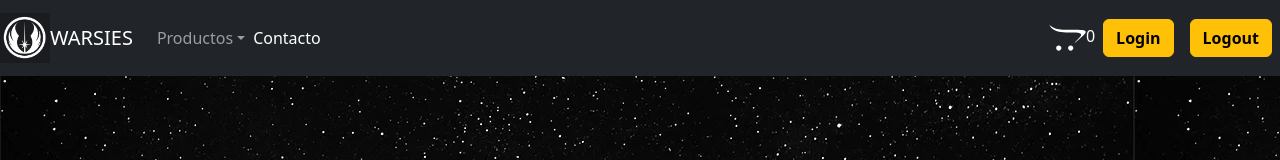
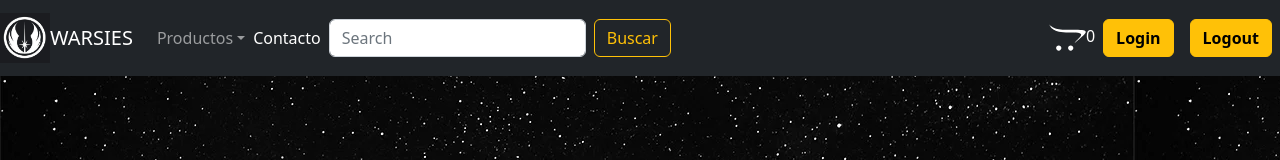
Before and after one commit to noeerolli/integradorReact, a React (Create React App) app: page /collectibles in a window 1280 px wide. Shown: the top 160 px of the page. Built offline with nearby package versions, Linux system fonts and the light colour scheme; no server answers; the database is empty.

Commit message:
Agregado Barra Busqueda, Estilos ItemDetail

```diff
--- a/package.json
+++ b/package.json
@@ -3,6 +3,10 @@
   "version": "0.1.0",
   "private": true,
   "dependencies": {
+    "@fortawesome/fontawesome-svg-core": "^6.2.1",
+    "@fortawesome/free-regular-svg-icons": "^6.2.1",
+    "@fortawesome/free-solid-svg-icons": "^6.2.1",
+    "@fortawesome/react-fontawesome": "^0.2.0",
     "@testing-library/jest-dom": "^5.16.5",
     "@testing-library/react": "^13.4.0",
     "@testing-library/user-event": "^13.5.0",
--- a/src/components/cart/CartBox.jsx
+++ b/src/components/cart/CartBox.jsx
@@ -1,6 +1,7 @@
 import { Badge, Button } from "react-bootstrap";
 import { useContext, useState } from "react";
 import { CartContext } from "./CartContext";
+import { CiCircleMinus, CiCirclePlus  } from "react-icons/ci"
 import { Link } from "react-router-dom";
 import "../cart/cart.css"
 
@@ -28,14 +29,18 @@ export const CartBox = ({products}) => {
 
             <div style={{justifyContent:"center"}}>
                 <div className="text-center" >
-                    <button className="rounded-circle bg-warning " style={{justifyContent:"center"}} onClick={remove}> - </button>
+                    <Button  variant="outline-none" style={{justifyContent:"center"}} onClick={remove}>
+                    <CiCircleMinus style={{ color:"Red" , fontSize: '230%' }}/>
+                     </Button>
                     <Badge bg="dark"  pill style={{margin:"2px"}}>
                         {counter}
                     </Badge>
-                    <button className="rounded-circle "  onClick={add}>+</button>
+                    <Button variant="outline-none"  onClick={add}>
+                    <CiCirclePlus style={{ color:"black" , fontSize: '230%' }}/>
+                    </Button>
                 </div>
 
-                <p style={{marginTop:"1em", fontWeight:"bold"}}>Total: {sumProd} </p>
+                <p style={{marginTop:"1em", fontWeight:"bold"}}>Total: {products.currency} {sumProd} </p>
            </div>
 
 
--- a/src/components/header/NavBar.jsx
+++ b/src/components/header/NavBar.jsx
@@ -1,45 +1,47 @@
 
-import {Button, Nav, Navbar, NavDropdown} from 'react-bootstrap'
+import { Button, Nav, Navbar, NavDropdown } from 'react-bootstrap'
 import { LoginContext } from '../login/LoginContext';
 import { CartContext } from '../cart/CartContext';
-import {FaOpencart} from "react-icons/fa";
+import { FaOpencart } from "react-icons/fa";
 import { Link } from 'react-router-dom';
 import { useContext } from 'react';
 import { Logo } from './Logo';
 import '../header/header.css';
+import { SearchBar } from './SearchBar';
 
-export const NavBar =()=>{
+export const NavBar = () => {
 
 
-    const {logout, waiting} = useContext(LoginContext);
+    const { logout, waiting } = useContext(LoginContext);
 
 
-    const {cartCounter} = useContext(CartContext)
+    const { cartCounter } = useContext(CartContext)
 
 
-    return(
+    return (
 
         <Navbar expand="sm" bg="dark" variant="dark">
 
 
             <Nav id='menu' className="me-auto d-flex align-items-center">
 
-                <Logo/>
-                <NavDropdown title="Productos"  id="collasible-nav-dropdown" >
+                <Logo />
+                <NavDropdown title="Productos" id="collasible-nav-dropdown" >
 
                     <div >
-                      <Link   className='flex-center' style={{color:"black"}} to= "/collectibles"> Coleccionables </Link>
+                        <Link className='flex-center' style={{ color: "black" }} to="/collectibles"> Coleccionables </Link>
                     </div>
 
                     <div >
-                         <Link className='flex-center' style={{color:"black"}}  to= "/clothing"> Indumentaria </Link>
+                        <Link className='flex-center' style={{ color: "black" }} to="/clothing"> Indumentaria </Link>
                     </div>
 
                 </NavDropdown>
 
 
-                <Link to="/contact" style={{color:"white"}}><Nav>Contacto</Nav></Link>
+                <Link to="/contact" style={{ color: "white" }}><Nav>Contacto</Nav></Link>
 
+                <SearchBar />
 
 
             </Nav>
@@ -48,8 +50,8 @@ export const NavBar =()=>{
             <div className='nav' id='nav-login'>
                 <div>
                     <Link to='cart'>
-                        <div id='cart-icon' style={{color:'white'}}>
-                            <FaOpencart style={{color: 'white', fontSize: '230%'}} />
+                        <div id='cart-icon' style={{ color: 'white' }}>
+                            <FaOpencart style={{ color: 'white', fontSize: '230%' }} />
                             {cartCounter}
                         </div>
                     </Link>
--- /dev/null
+++ b/src/components/header/SearchBar.jsx
@@ -0,0 +1,19 @@
+import { Button, Form } from "react-bootstrap"
+
+
+export const SearchBar = () => {
+
+
+
+    return (
+        <Form className="d-flex p-2">
+            <Form.Control
+                type="search"
+                placeholder="Search"
+                className="me-2"
+                aria-label="Search"
+            />
+            <Button variant="outline-warning">Buscar</Button>
+        </Form>
+    )
+}
--- a/src/components/main/pages/ItemDetails.jsx
+++ b/src/components/main/pages/ItemDetails.jsx
@@ -21,7 +21,7 @@ export const ItemDetails = () => {
         <h1 className="title mb-2 mt-2">Detalles del producto</h1>
         <div className="container">
             <div className="row justify-content-center">
-                <div className="d-flex flex-row m-3 mt-5 border border-warning rounded bg-white">
+                <div className="d-flex flex-row m-3 mt-5 border border-warning rounded bg-white my-5">
 
                     <div className="card-body d-flex w-50 my-5 text-center justify-content-center ">
                         <div>
@@ -31,12 +31,12 @@ export const ItemDetails = () => {
                         </div>
                     </div>
 
-                    <div className="card-body d-flex w-100 my-5 " >
+                    <div className="card-body d-flex w-100" >
                         <div className="d-flex flex-column w-100 text-center fs-2 justify-content-center">
                             <div className='card-title'>{item.name}</div>
 
                             <div>
-                                <p className="d-flex text-center fw-light ">{item.detail}</p>
+                                <p className="d-flex text-center fw-light card-text fs-4">{item.detail}</p>
                             </div>
                         </div>
                         <CartBox products={item}></CartBox >
```
Also changed, not shown: 1 other file (tests, documents, lock files or other folders).
